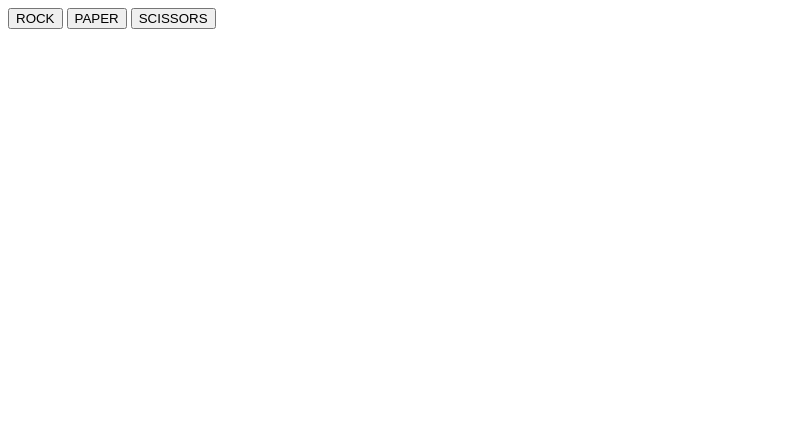
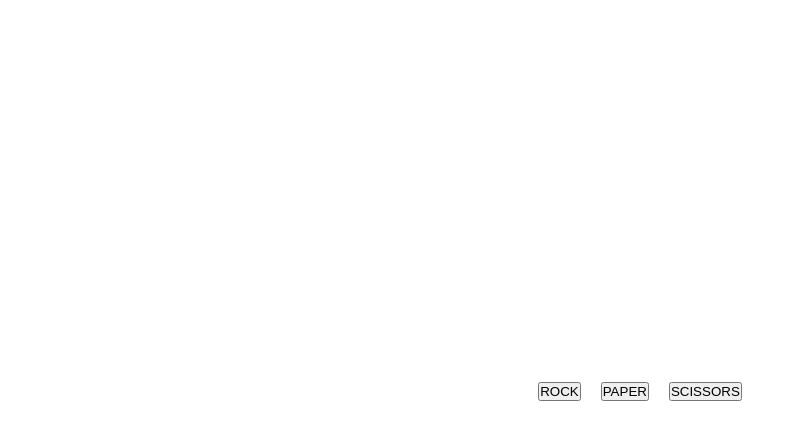
Before and after one commit to michaelbasileios/odin-rock-paper-scissors, a plain HTML site: page index.html in a window 1280 px wide. Shown: the whole page, without its empty margins (0-797 px from the left). Drawn offline with Linux system fonts and the light colour scheme.

Commit message:
Introduce basic CSS

```diff
--- a/index.html
+++ b/index.html
@@ -4,6 +4,7 @@
     <meta charset="UTF-8">
     <meta name="viewport" content="width=device-width, initial-scale=1.0">
     <title>Rock Paper Scissors</title>
+    <link rel="stylesheet" href="styles.css">
     <script src="script.js" defer></script>
 </head>
 <body>
--- a/script.js
+++ b/script.js
@@ -52,7 +52,6 @@ function playRound(computerSelection, playerSelection) {
         return invalidMsg
     }
 }
-//console.log(playRound(computerSelection, playerSelection));
 
 //FUNCTION TO PLAY 5 ROUNDS
 // function game() {
--- a/styles.css
+++ b/styles.css
@@ -0,0 +1,28 @@
+* {
+    margin: 0;
+    padding: 0;
+    box-sizing: border-box;
+}
+
+html {
+    display: flex;
+    justify-content: center;
+    align-items: center;
+    height: 100vh;
+}
+
+#container {
+    display: flex;
+    flex-direction: column;
+}
+
+#results {
+    text-align: center;
+}
+
+#button-container {
+    display: flex;
+    justify-content: center;
+    align-items: center;
+    gap: 20px;
+}
```
